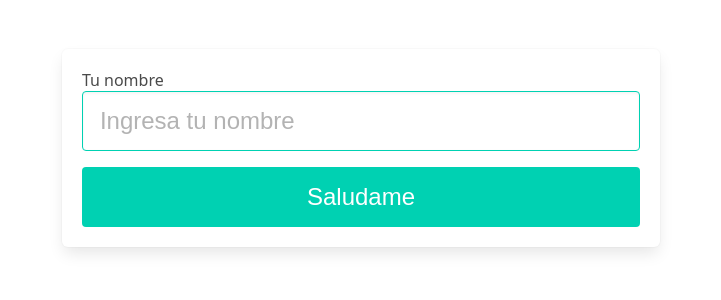
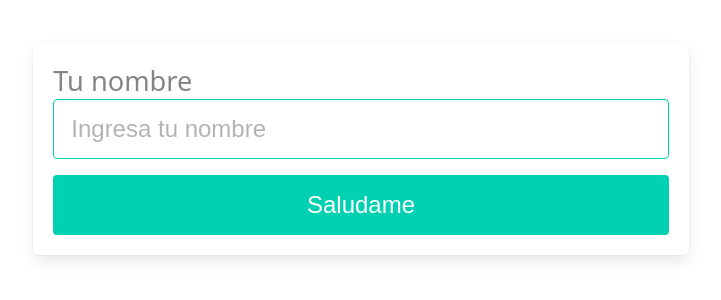
Before and after one commit to ramigarcia/saludo, a plain HTML site: page index.html in a window 1280 px wide. Shown: the part 260-560 px from the top of the page, without its empty margins (279-1000 px from the left). Drawn offline with Linux system fonts and the light colour scheme.

Commit message:
[Add] more styles

```diff
--- a/style.css
+++ b/style.css
@@ -5,6 +5,7 @@ body {
   align-items: center;
   flex-direction: column;
   height: 100vh;
+  overflow-y: hidden;
 }
 button {
   margin-top: 16px;
@@ -20,6 +21,13 @@ button {
   width: 100%;
   outline: none;
 }
+
+span {
+  font-size: 1.7rem;
+  margin-bottom: 15px;
+  color: #858585;
+}
+
 input {
   border: 1px solid #00d1b2;
   line-height: 1.5rem;
```
